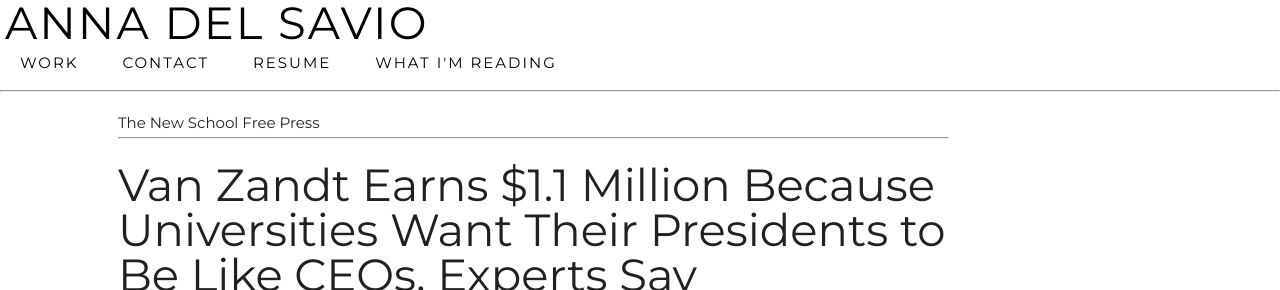
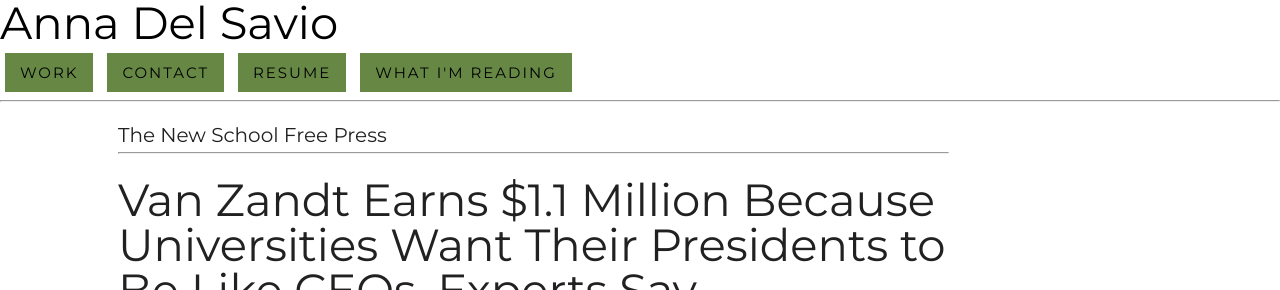
Before and after one commit to annadelsavio/annafinal, a plain HTML site: page index.html in a window 1280 px wide. Shown: the top 290 px of the page. Drawn offline with nearby package versions, Linux system fonts and the light colour scheme; a script that the page names is missing.

Commit message:
Update style.css

```diff
--- a/style.css
+++ b/style.css
@@ -10,17 +10,28 @@ h1{
   text-decoration: none;
 }
 
-.header h1{
-  color: #5A783C;
+.headline h2{
+  font-size: 20px;
 }
 
 .header a{
+  text-decoration: none;
+  color: black;
+}
+
+.header h1{
+  color: #5A783C;
+  padding-bottom: 10px;
+}
+
+.nav a{
   color:black;
-  background:white;
+  background:#668844;
   display:inline-block;
   margin-left: 5px;
   margin-right: 5px;
   margin-bottom: 10px;
+  padding-top: 10px;
   text-align:left;
   text-decoration:none;
   text-transform:uppercase;
@@ -36,9 +47,10 @@ h1{
   font-size: 8px;
   color: black;
 }
+
 .nav li {
   color: black;
-  background-color:white;
+  background-color:#668844;
   display: inline;
   margin: 5px;
   margin-bottom: 20px;
@@ -88,7 +100,7 @@ h4 {
 }
 
 .footer ul{
-  background-color: #29292a;
+  background-color: #5a783c;
   color: white;
   text-decoration: none;
   position: absolute;
```
